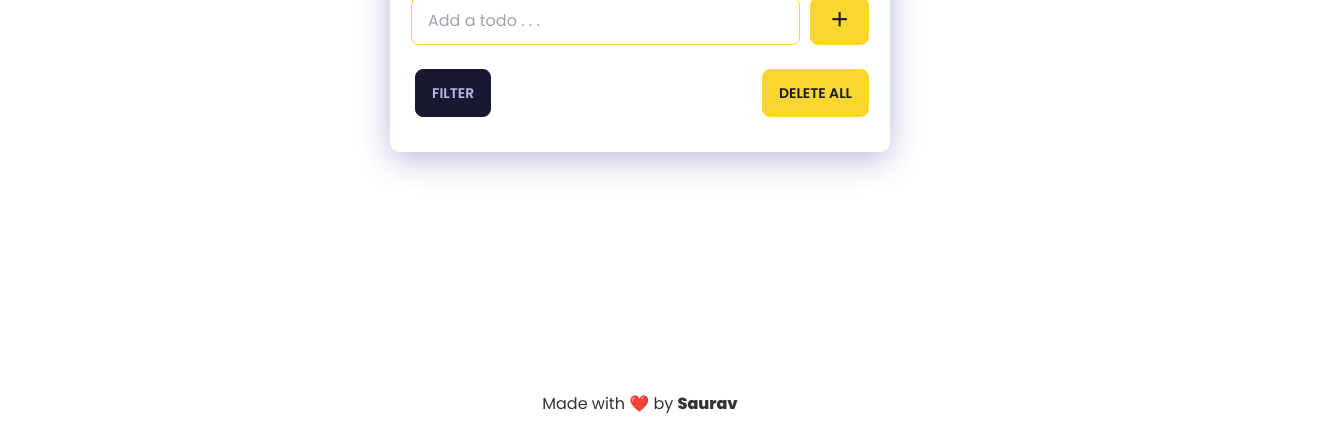
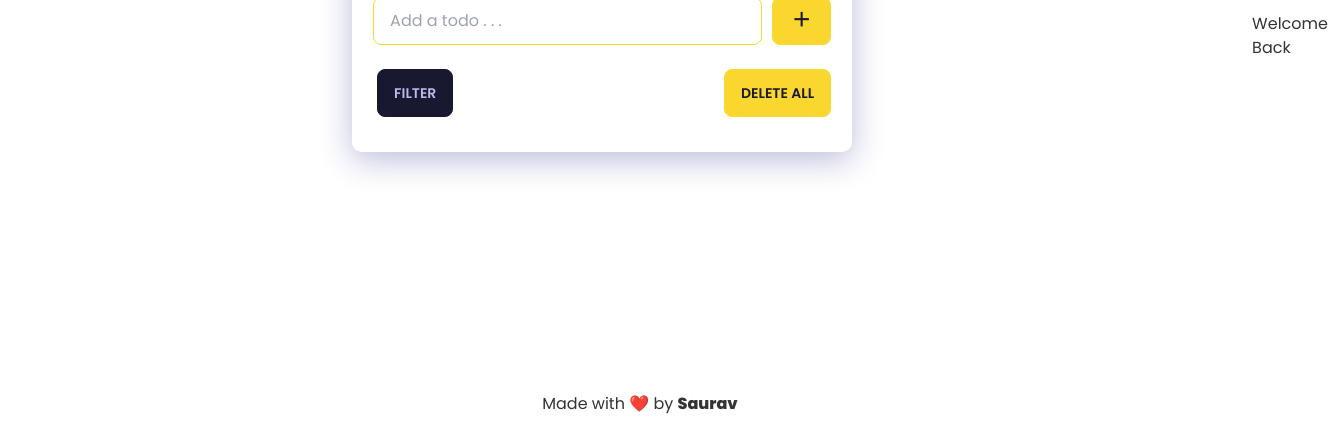
Before and after one commit to saurav38/To-do.github.io, a plain HTML site: page index.html in a window 1280 px wide. Shown: the part 364-800 px from the top of the page, 1328 px wide, since content can reach past the window. Drawn offline with nearby package versions, Linux system fonts and the light colour scheme.

Commit message:
Update index.html

```diff
--- a/index.html
+++ b/index.html
@@ -73,6 +73,12 @@
             </ul>
         </div>
     </div>
+     </div>
+    <div class="notification">
+        <p>Welcome Back</p>
+        <span class="notification_progress"></span>
+
+    </div>
 
     <!-- JS -->
     <script src="main.js"></script>
```
